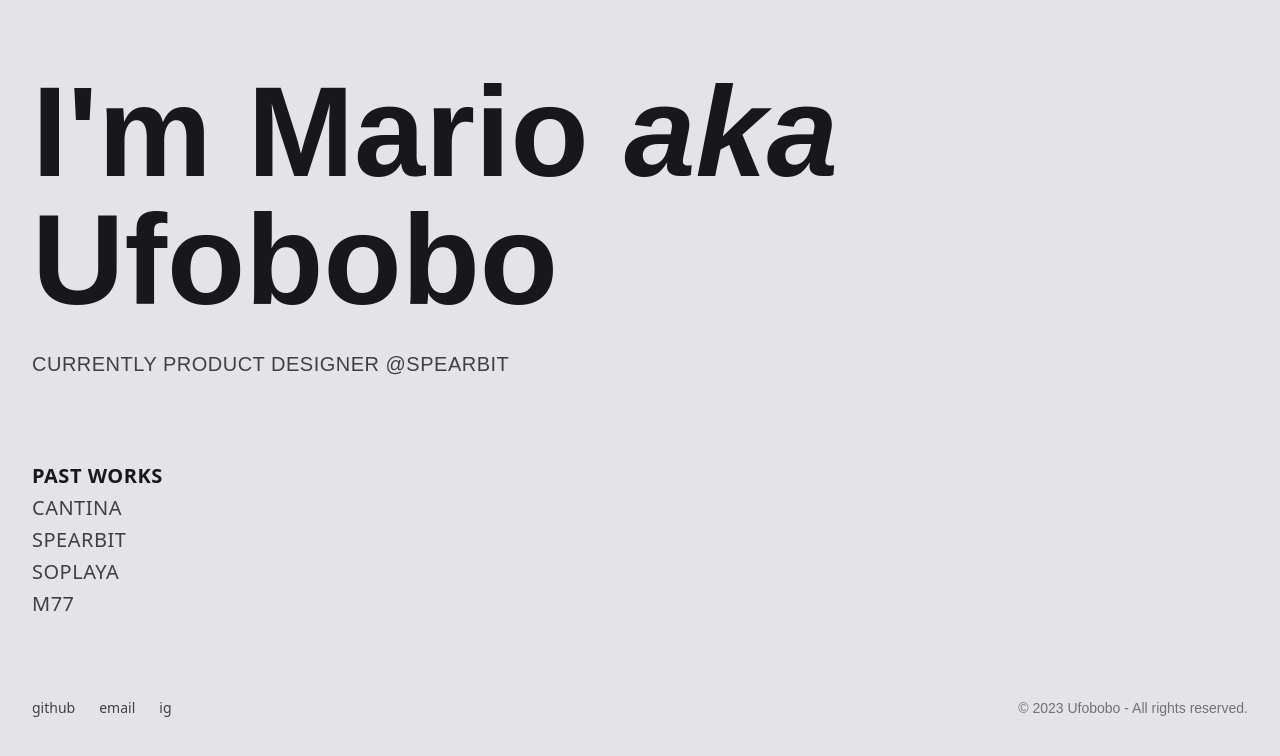
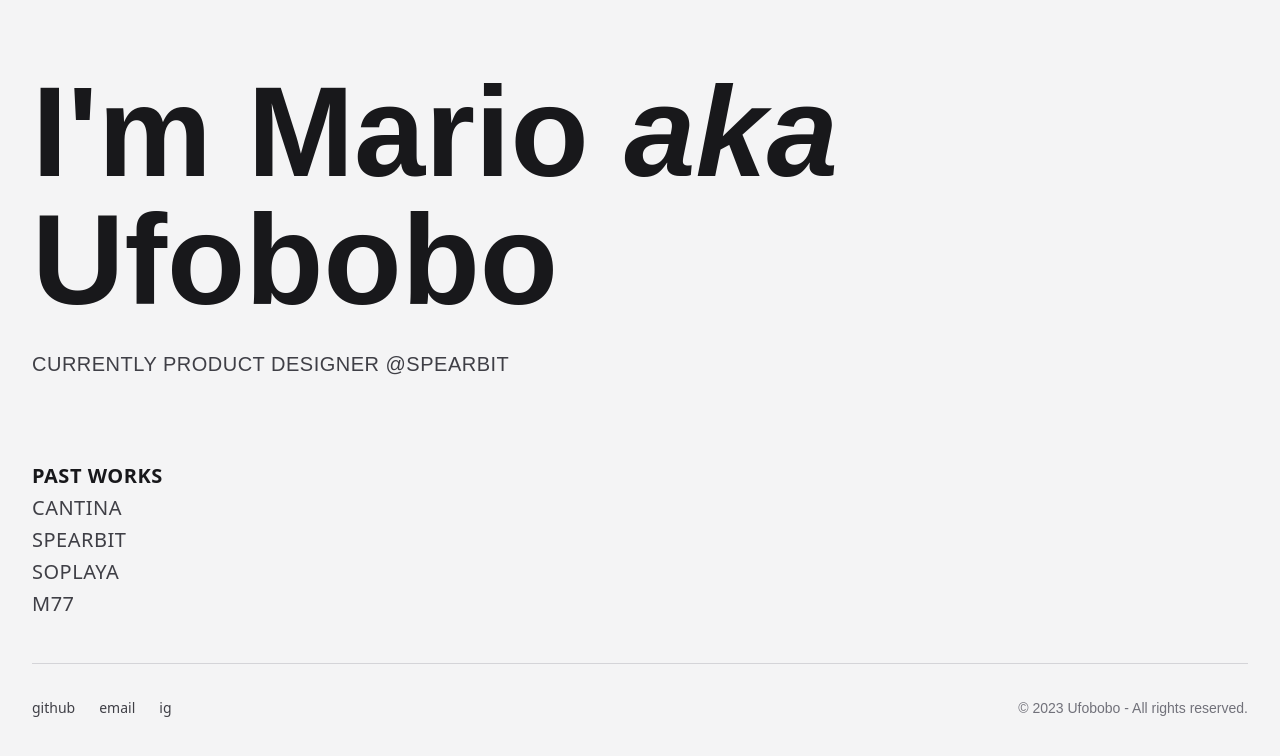
Before and after one commit to mariociambelli/ufobobo.xyz, a Next.js app: page / in a window 1280 px wide. Shown: the top 756 px of the page. Built offline with nearby package versions, Linux system fonts and the light colour scheme.

Commit message:
Update Footer and Document components to enhance styling; adjust border color in Footer and background color in Document for improved visual consistency.

```diff
--- a/src/components/Footer.jsx
+++ b/src/components/Footer.jsx
@@ -17,7 +17,7 @@ export function Footer() {
   return (
     <footer className="mt-auto mb-20">
       <Container>
-        <div className="items-left flex flex-col justify-between gap-1 border-t border-zinc-200 sm:flex-row md:gap-6">
+        <div className="items-left flex flex-col justify-between gap-1 border-t border-zinc-300 sm:flex-row md:gap-6">
           <div className="flex gap-6 pt-8 text-sm font-normal">
             <a
               href="https://github.com/mariociambelli"
--- a/src/pages/_document.jsx
+++ b/src/pages/_document.jsx
@@ -41,7 +41,7 @@ export default function Document() {
       <Head>
         <script dangerouslySetInnerHTML={{ __html: modeScript }} />
       </Head>
-      <body className="flex h-full flex-col bg-zinc-200">
+      <body className="flex h-full flex-col bg-zinc-100">
         <Main />
         <NextScript />
       </body>
```
